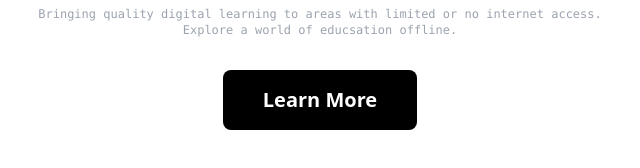
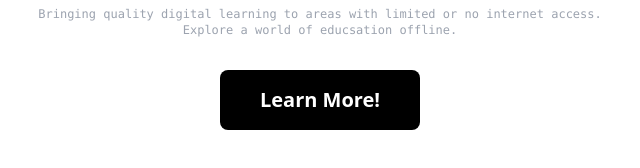
Before and after one commit to Exploring-glitch/a-sample-website, a website: page index.html in a window 1280 px wide. Shown: the part 586-754 px from the top of the page, 320-960 px from the left. Drawn offline with nearby package versions, Linux system fonts and the light colour scheme.

Commit message:
changed button name

```diff
--- a/index.html
+++ b/index.html
@@ -40,7 +40,7 @@
 
     <h1 class="text-xs font-mono text-center text-gray-400 my-8 ">Bringing quality digital learning to areas with limited or no internet access.<br>Explore a world of educsation offline.</br></h1>
     <center>
-        <button class="text-white bg-black p-4 pl-10 pr-10 rounded-lg text-xl font-bold hover:bg-blue-600">Learn More</button>
+        <button class="text-white bg-black p-4 pl-10 pr-10 rounded-lg text-xl font-bold hover:bg-blue-600">Learn More!</button>
     </center>
 </body>
 </html>
```
